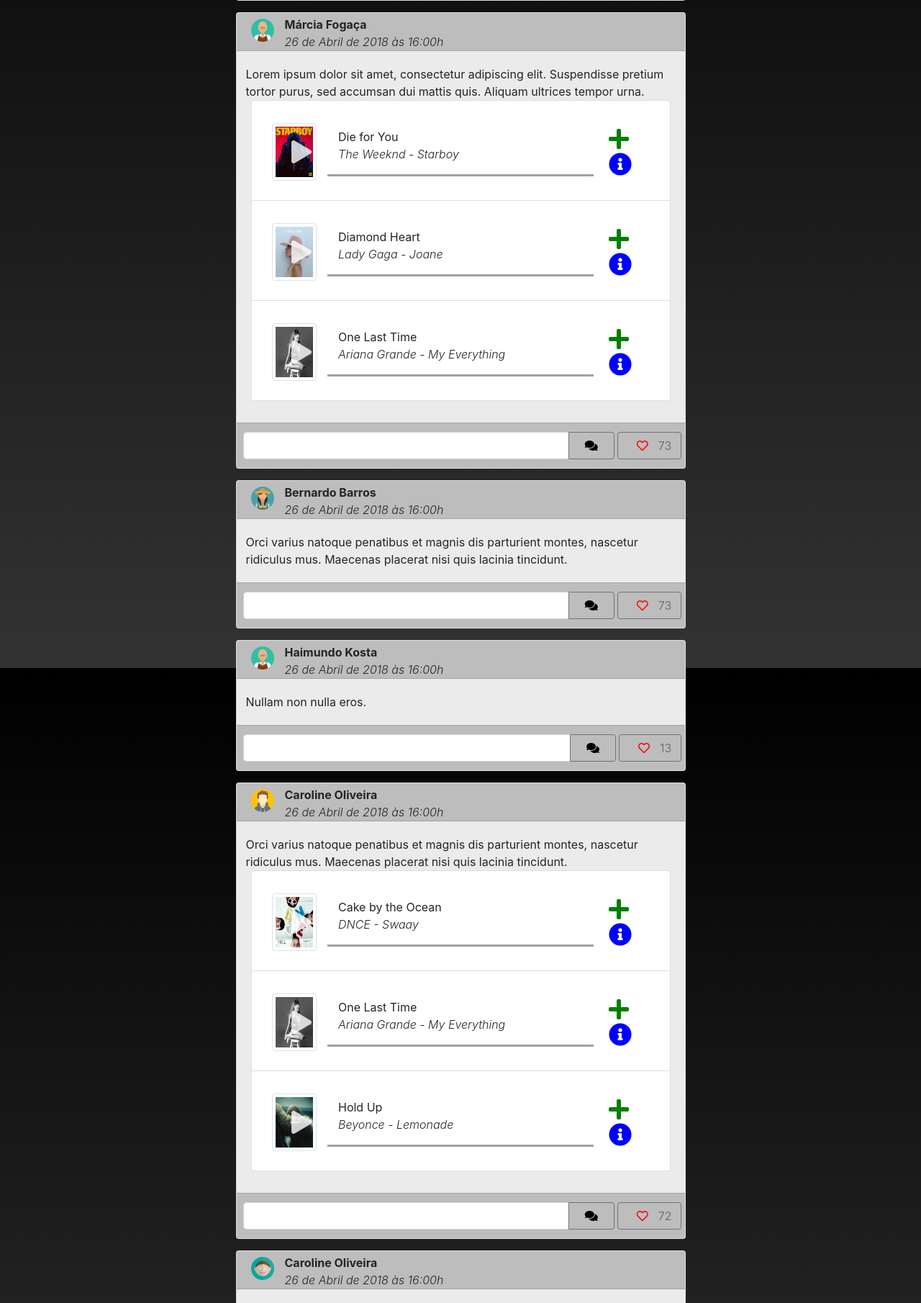
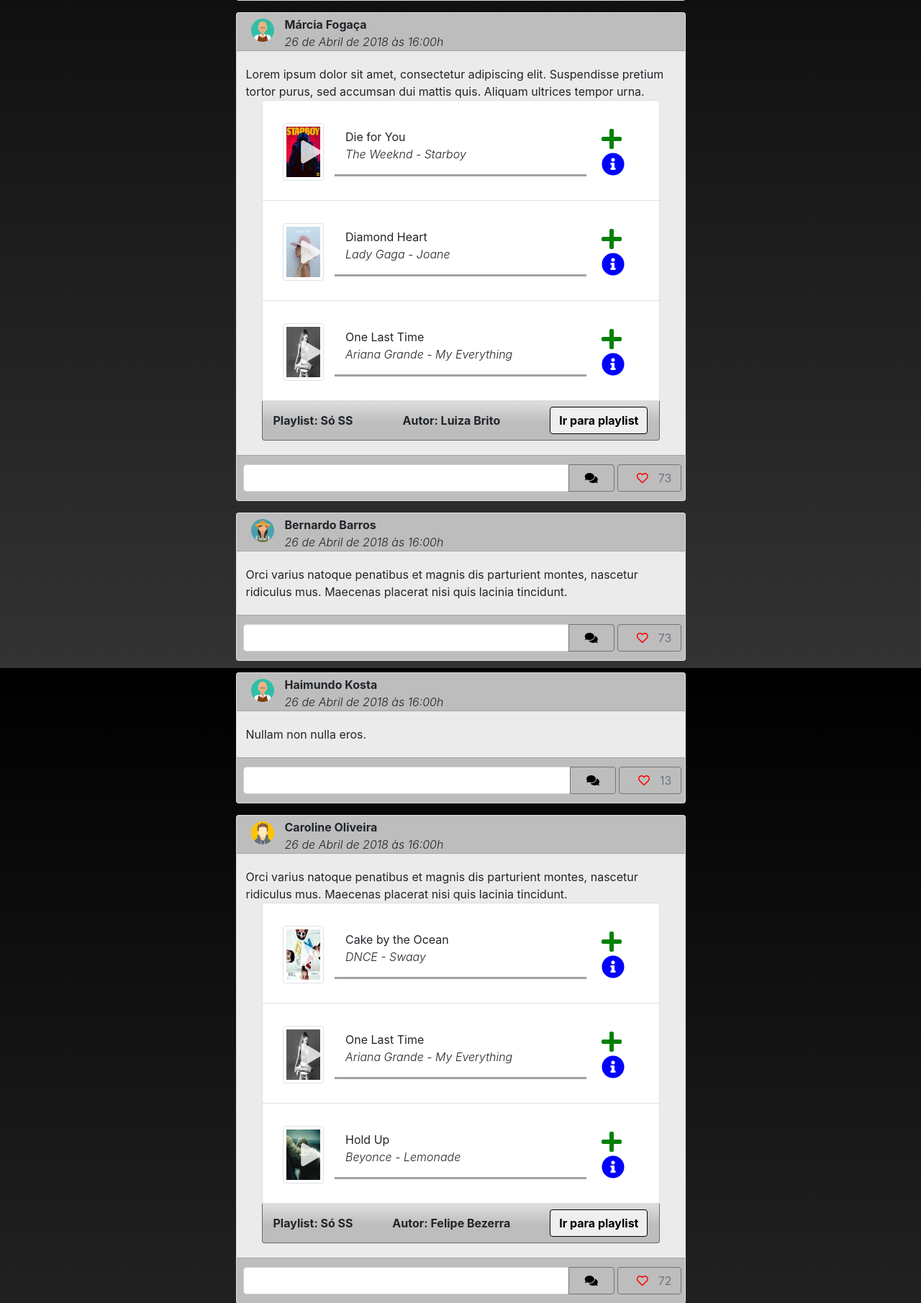
Before and after one commit to guilherme1guy/IHC20182, a Django app: page /dashboard/ in a window 1280 px wide. Shown: the part 1784-3594 px from the top of the page at 72% size. Run offline with Django 3.2, Linux system fonts and the light colour scheme; some libraries are stand-ins or nearby versions.

Commit message:
Adding playlist infos to feed

```diff
--- a/dashboard/static/dashboard/css/feed.css
+++ b/dashboard/static/dashboard/css/feed.css
@@ -86,3 +86,23 @@
   background-color: transparent;
   border-width: 0px;
 }
+
+.playlist-button{
+  border-color: black !important;
+}
+
+
+.playlist-button:hover{
+  background-color: #F1F1F1 !important;
+}
+
+.playlist-info{
+  border-width: 1px !important;
+  border-color: #6A6969  !important;
+  background: linear-gradient(to top, #bdbdbd 45%, #DCDCDC 95%);
+}
+
+
+.link-black{
+  color: black !important;
+}
--- a/dashboard/templates/dashboard/feed.html
+++ b/dashboard/templates/dashboard/feed.html
@@ -67,8 +67,8 @@
 
                   {% if content_piece.content_type is view.CONTENT_PLAYLIST %}
                     <div class="panel panel-primary">
-                      <div class="panel-body">
-                        <ul class="list-group">
+                      <div class="col panel-body">
+                        <ul class="list-group pb-0 mb-0">
                           {% for music_playlist in content_piece.playlist %}
                             <li class="list-group-item">
                               <div class="row px-2 pt-1 align-items-center music-item">
@@ -90,6 +90,21 @@
                             </li>
                           {% endfor %}
                         </ul>
+                        <div class="playlist-info col border-left border-bottom border-right rounded-bottom">
+                          <div class="row justify-content-between align-items-center">
+                            <div class="col-auto py-2 font-weight-bold ">
+                              Playlist: {{view.get_name_playlist}}
+                            </div>
+                            <div class="col-auto py-2 font-weight-bold">
+                              Autor: {{view.get_name}}
+                            </div>
+                            <div class="col-auto py-2">
+                              <button class="font-weight-bold btn playlist-button">Ir para playlist</button>
+                            </div>
+                          </div>
+
+                        </div>
+
                       </div>
                     </div>
                   {% endif %}
@@ -116,7 +131,6 @@
                                 </div>
                               </div>
                             </div>
-
                         </div>
                       </li>
                     </div>
--- a/dashboard/views.py
+++ b/dashboard/views.py
@@ -126,9 +126,22 @@ class FeedView(TemplateView):
         ' Vestibulum ultricies, leo at convallis luctus, urna tellus tempor dolor, eget malesuada metus orci a augue. Fusce gravida, libero ut tristique consectetur, neque dolor molestie elit, in accumsan sem quam quis purus. Nullam dignissim tortor ex, non posuere urna suscipit eu. Sed elementum venenatis diam, at tristique lacus feugiat at. In sit amet tellus vel magna aliquam blandit ultrices vitae felis.',
     ]
 
+    playlist = [
+        'Chorar no banho',
+        'Só música boa',
+        'Rock pesadão',
+        'Caminho do trabalho',
+        'Só SS',
+        'To de férias',
+    ]
+
     @staticmethod
     def get_name():
         return choice(FeedView.names)
+
+    @staticmethod
+    def get_name_playlist():
+        return choice(FeedView.playlist)
 
     @staticmethod
     def get_img():
```
Also changed, not shown: core/static/core/css/core.css (line endings or trailing spaces).
